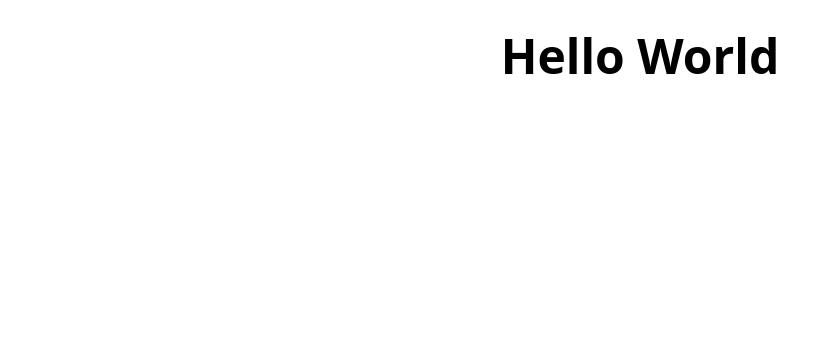
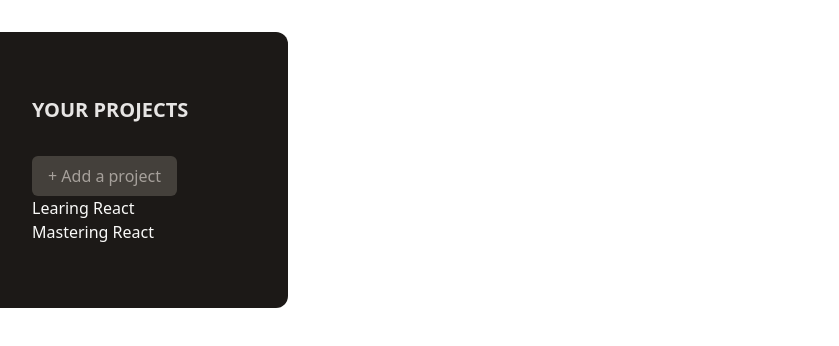
Before and after one commit to PikuzaMarie/project-management, a React (Vite) app: page / in a window 1280 px wide. Shown: the top 346 px of the page, without its empty margins (0-839 px from the left). Built offline with nearby package versions, Linux system fonts and the light colour scheme.

Commit message:
feat: create ProjectsSidebar component

```diff
--- a/src/App.jsx
+++ b/src/App.jsx
@@ -1,8 +1,10 @@
+import { ProjectsSidebar } from './components/ProjectsSidebar';
+
 function App() {
   return (
-    <>
-      <h1 className="my-8 text-center text-5xl font-bold">Hello World</h1>
-    </>
+    <main className="my-8 h-screen">
+      <ProjectsSidebar />
+    </main>
   );
 }
 
--- /dev/null
+++ b/src/components/ProjectsSidebar/ProjectsSidebar.jsx
@@ -0,0 +1,16 @@
+export function ProjectsSidebar() {
+  return (
+    <aside className="w-1/3 rounded-r-xl bg-stone-900 px-8 py-16 text-stone-50 md:w-72">
+      <h2 className="mb-8 font-bold text-stone-200 uppercase md:text-xl">
+        Your projects
+      </h2>
+      <button className="cursor-pointer rounded-md bg-stone-700 px-4 py-2 text-xs text-stone-400 hover:bg-stone-600 hover:text-stone-100 md:text-base">
+        + Add a project
+      </button>
+      <ul>
+        <li>Learing React</li>
+        <li>Mastering React</li>
+      </ul>
+    </aside>
+  );
+}
--- /dev/null
+++ b/src/components/ProjectsSidebar/index.js
@@ -0,0 +1 @@
+export * from './ProjectsSidebar';
```
